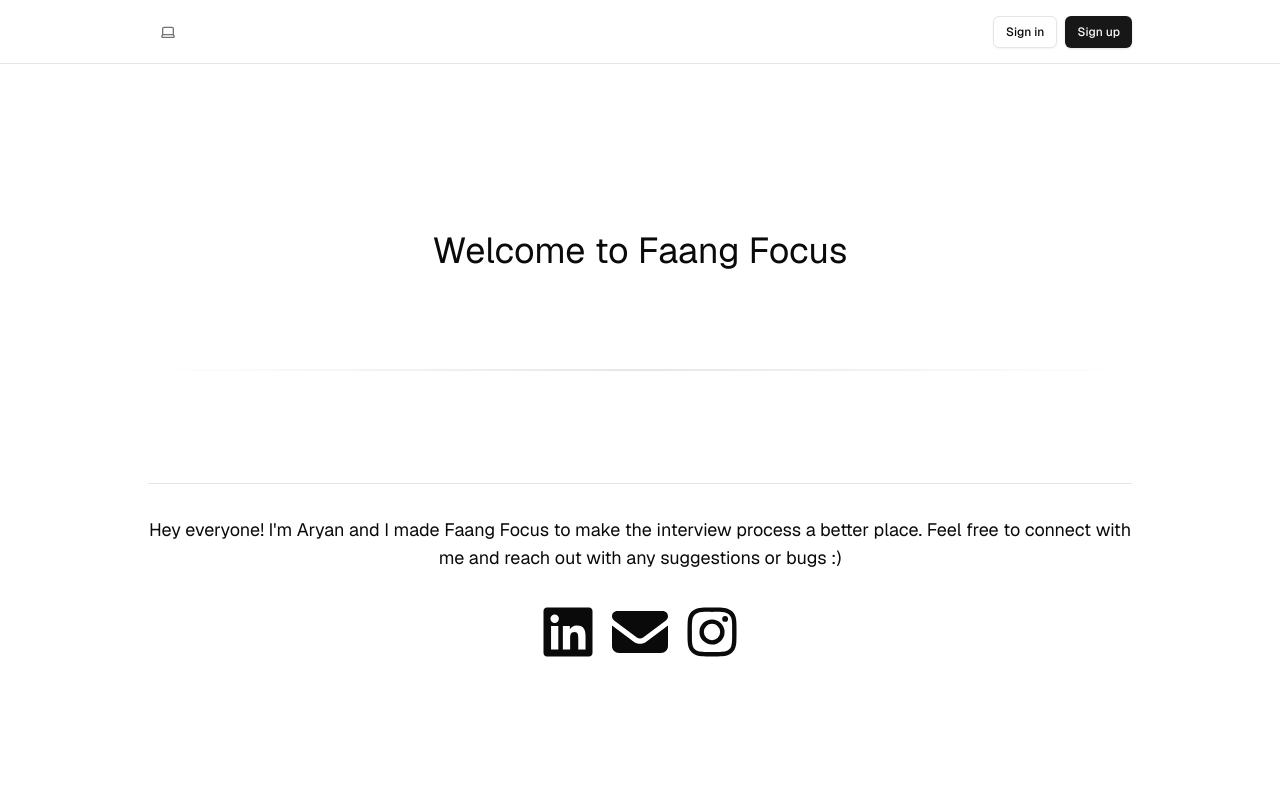
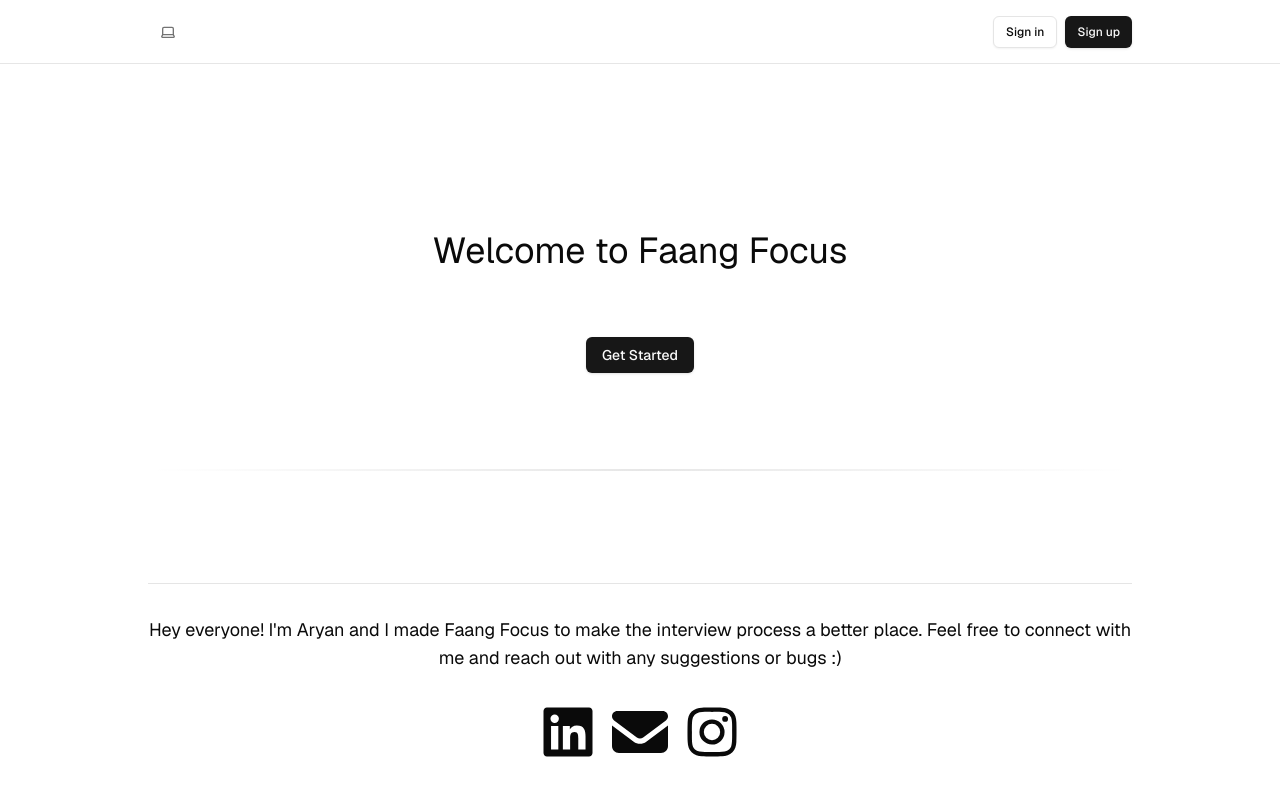
Before and after one commit to aryanj112/faangfocus, a Next.js app in the folder frontend/: page / in a window 1280 px wide. Shown: the top 796 px of the page. Built offline with nearby package versions, Linux system fonts and the light colour scheme; no server answers.

Commit message:
made a start-button and fixed errors with client

```diff
--- a/frontend/app/page.tsx
+++ b/frontend/app/page.tsx
@@ -1,36 +1,16 @@
-// "use client"
-
-import { DeployButton } from "@/components/deploy-button";
-import { EnvVarWarning } from "@/components/env-var-warning";
 import { AuthButton } from "@/components/auth-button";
 import { Hero } from "@/components/hero";
 import { ThemeSwitcher } from "@/components/theme-switcher";
-import { ConnectSupabaseSteps } from "@/components/tutorial/connect-supabase-steps";
-import { SignUpUserSteps } from "@/components/tutorial/sign-up-user-steps";
-import { hasEnvVars } from "@/lib/utils";
-import Link from "next/link";
 import { Suspense } from "react";
 import { FontAwesomeIcon } from "@fortawesome/react-fontawesome";
 import { faLinkedin, faInstagram } from "@fortawesome/free-brands-svg-icons";
 import { faEnvelope } from "@fortawesome/free-solid-svg-icons";
-import { Button } from "@/components/ui/button";
-import { createClient } from "@/lib/supabase/server";
-// import { useRouter } from "next/navigation";
+import { ConnectSupabaseSteps } from "@/components/tutorial/connect-supabase-steps";
+import { SignUpUserSteps } from "@/components/tutorial/sign-up-user-steps";
+import { hasEnvVars } from "@/lib/utils";
+// import { DeployButton } from "@/components/deploy-button";
 
 export default function Home() {
-  // const { data, error } = await supabase.auth.getSession()
-
-  const handleSubmit = async () => {
-    // const supabase = createClient();
-    // const { data, error } = await (await supabase).auth.getSession()
-    // const { session } = data
-    // const router = useRouter();
-    // if (error) throw error;
-    // if (session) {
-    //   router.push("/protected");
-    // }
-  }
-
   return (
     <main className="min-h-screen flex flex-col items-center">
       <div className="flex-1 w-full flex flex-col gap-20 items-center">
@@ -48,20 +28,10 @@ export default function Home() {
             <Suspense>
               <AuthButton />
             </Suspense>
-
-
-            {/* <Button onClick={handleSubmit}>
-              Start Coding
-            </Button> */}
-
           </div>
         </nav>
         <div className="flex-1 flex flex-col gap-20 max-w-5xl p-5">
           <Hero />
-          {/* <main className="flex-1 flex flex-col gap-6 px-4">
-            <h2 className="font-medium text-xl mb-4">Next butt steps</h2>
-            {hasEnvVars ? <SignUpUserSteps /> : <ConnectSupabaseSteps />}
-          </main> */}
           <footer className="w-full flex flex-col items-center justify-center border-t mx-auto text-center gap-[2rem] py-[2rem]">
             <p className="text-lg">
               Hey everyone! I'm Aryan and I made Faang Focus to make the interview process a better place.
--- a/frontend/components/hero.tsx
+++ b/frontend/components/hero.tsx
@@ -1,3 +1,5 @@
+import StartButton from "@/components/start-button";
+
 export function Hero() {
   return (
     <div className="flex flex-col gap-16 items-center">
@@ -6,6 +8,8 @@ export function Hero() {
       <p className="text-3xl lg:text-4xl !leading-tight mx-auto max-w-xl text-center">
         Welcome to Faang Focus
       </p>
+      <StartButton />
+
       <div className="w-full p-[1px] bg-gradient-to-r from-transparent via-foreground/10 to-transparent my-8" />
     </div>
   );
--- /dev/null
+++ b/frontend/components/start-button.tsx
@@ -0,0 +1,28 @@
+"use client"
+import { Button } from "@/components/ui/button";
+import { createClient } from "@/lib/supabase/client";
+import { useRouter } from "next/navigation";
+
+const StartButton = () => {
+    const router = useRouter();
+    const supabase = createClient();
+
+    const handleSubmit = async () => {
+        const { data, error } = await (await supabase).auth.getSession()
+        const { session } = data
+        if (error) throw error;
+        if (session) {
+            router.push("/protected");
+        }
+        else {
+            router.push("/auth/login")
+        }
+    }
+    return (
+        <Button onClick={handleSubmit}>
+            Get Started
+        </Button>
+    )
+}
+
+export default StartButton
```
